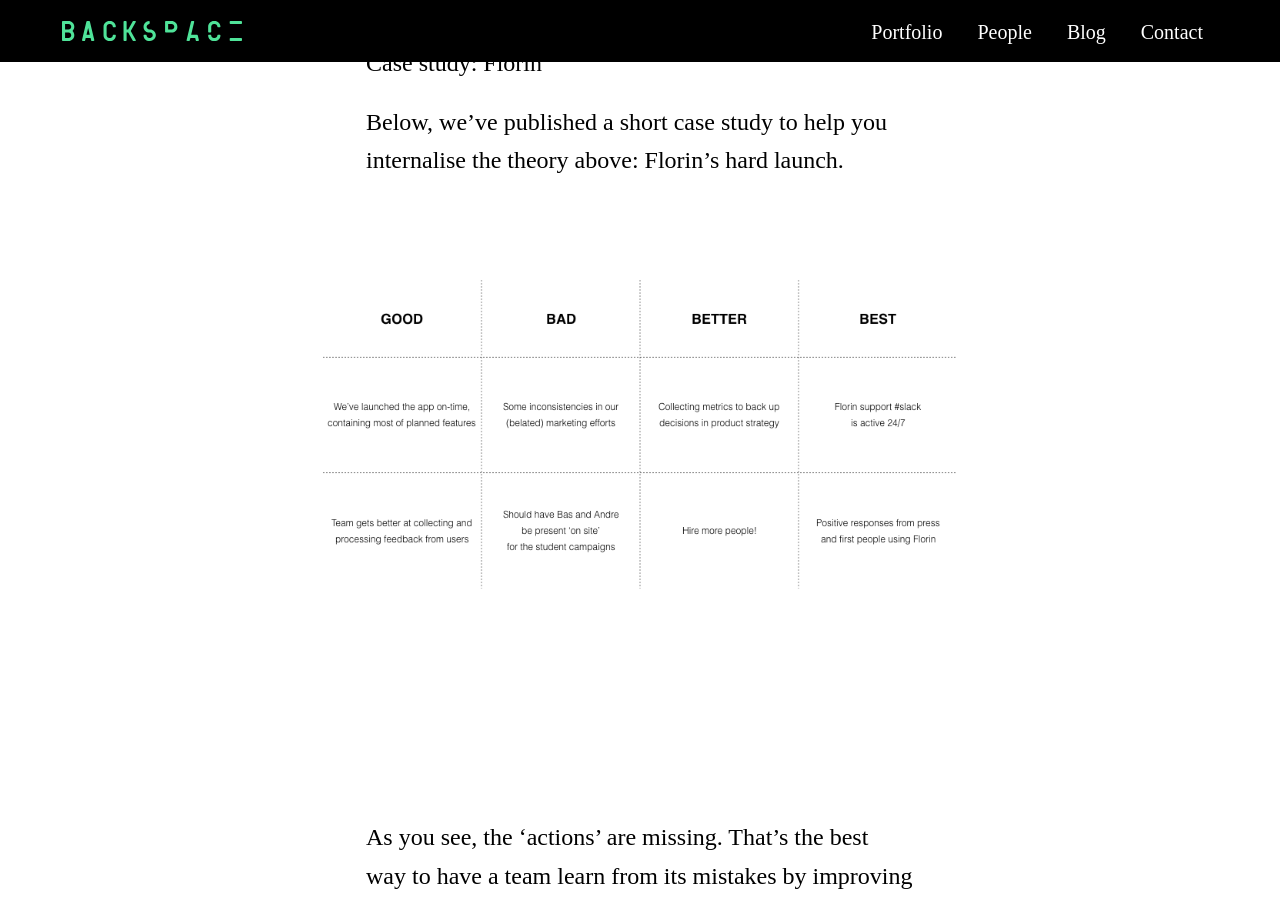
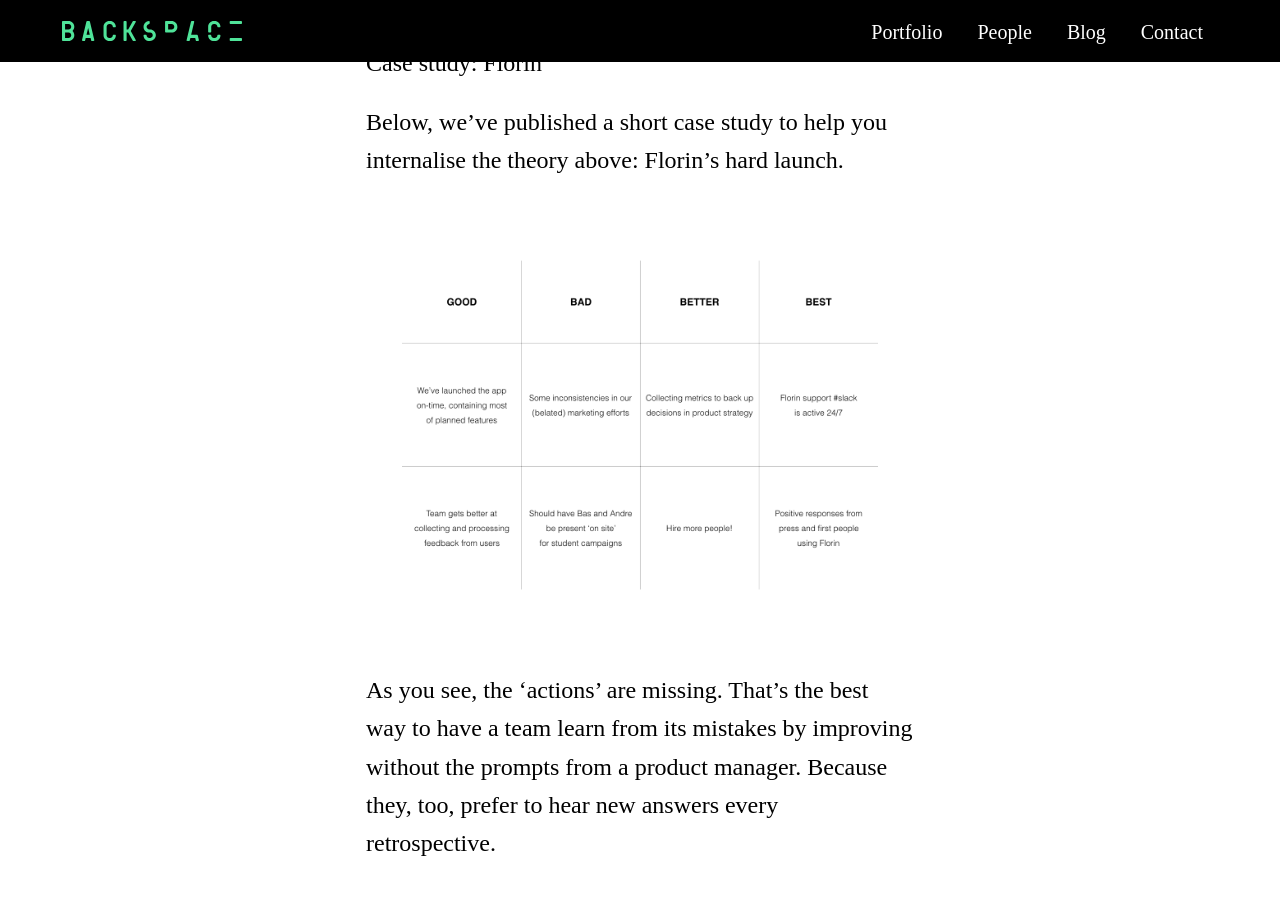
Before and after one commit to backspacehq/backspacehq.github.io, a Jekyll site: the page built from _posts/2016-10-31-hindsight-as-a-source-of-insight.markdown, in a window 1280 px wide and 900 px high, scrolled down 3384 px. Built offline with Jekyll 4.4.1, drawn with Linux system fonts in a browser that asks for light colours; comment, search, counter and statistics services are not loaded.

Commit message:
Updated Hindsight As A Source Of Insight

```diff
--- a/_posts/2016-10-31-hindsight-as-a-source-of-insight.markdown
+++ b/_posts/2016-10-31-hindsight-as-a-source-of-insight.markdown
@@ -43,6 +43,6 @@
 
 Below, we’ve published a short case study to help you internalise the theory above: Florin’s hard launch.
 
-![Retrospective.png](/uploads/Retrospective.png)
+![Retrospective.png.001.png](/uploads/Retrospective.png.001.png)
 
 As you see, the 'actions' are missing. That's the best way to have a team learn from its mistakes by improving without the prompts from a product manager. Because they, too, prefer to hear new answers every retrospective.
```
